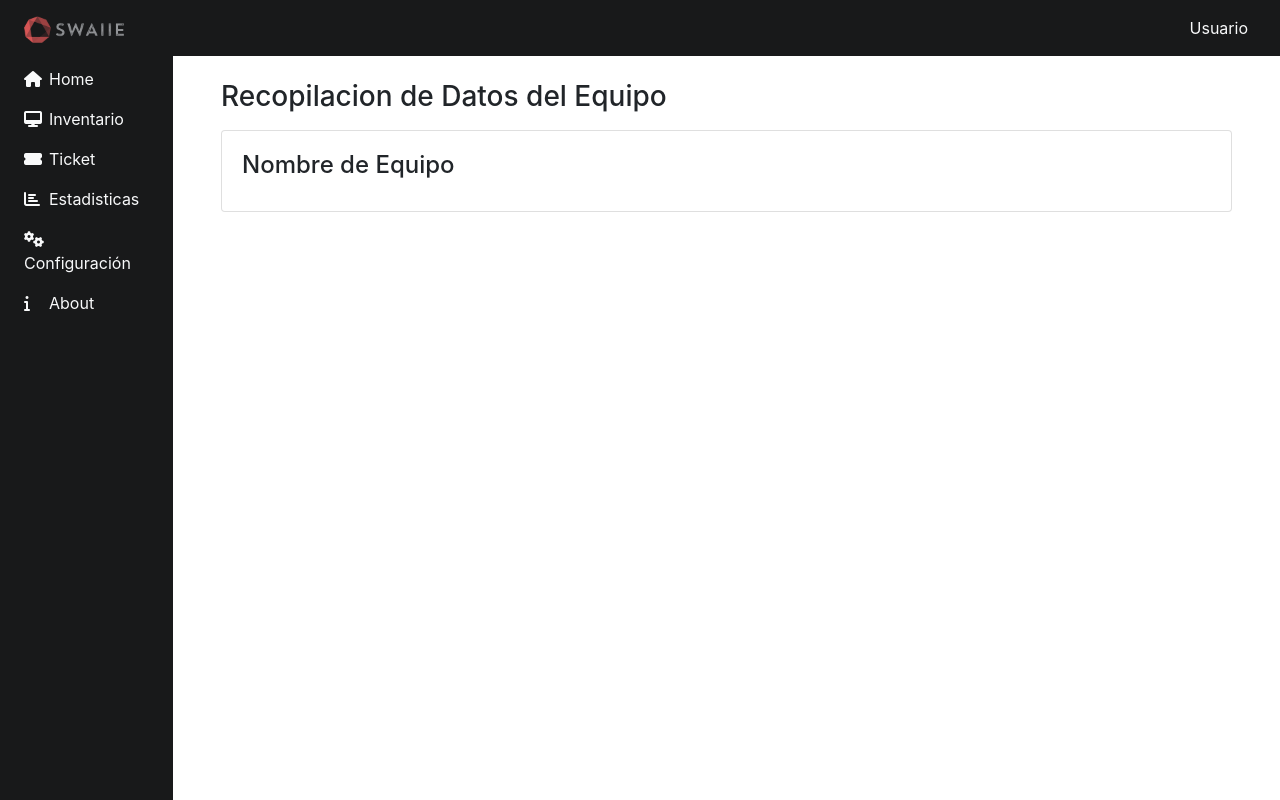
After one commit to Sebastian-123-web/swaiie, a PHP site: page /envio_de_datos.php in a window 1280 px wide. The commit adds this page. Run offline with PHP 8.4, Linux system fonts and the light colour scheme; some libraries are stand-ins or nearby versions.

Commit message:
Pagina de Recopilacion de Datos

```diff
--- a/admin.php
+++ b/admin.php
@@ -16,8 +16,8 @@
         <div>
           <nav>
             <ul class="navbar-nav flex-column">
-              <li class="nav-item mx-4"><a href="#" class="nav-link text-light"><i class="fas fa-home" style="width: 25px;"></i>Home</a></li>
-              <li class="nav-item mx-4"><a href="#" class="nav-link text-light"><i class="fas fa-desktop" style="width: 25px;"></i>Inventario</a></li>
+              <li class="nav-item mx-4"><a href="admin.php" class="nav-link text-light"><i class="fas fa-home" style="width: 25px;"></i>Home</a></li>
+              <li class="nav-item mx-4"><a href="equipo.php" class="nav-link text-light"><i class="fas fa-desktop" style="width: 25px;"></i>Inventario</a></li>
               <li class="nav-item mx-4"><a href="#" class="nav-link text-light"><i class="fas fa-ticket-alt" style="width: 25px;"></i>Ticket</a></li>
               <li class="nav-item mx-4"><a href="#" class="nav-link text-light"><i class="fas fa-chart-bar" style="width: 25px;"></i>Estadisticas</a></li>
               <li class="nav-item mx-4"><a href="#" class="nav-link text-light"><i class="fas fa-cogs" style="width: 25px;"></i>Configuración</a></li>
@@ -33,7 +33,7 @@
         <div class="container-fluid">
           <div class="row">
             <div class="col-lg-9 pl-5 pr-0 py-3">
-              <div class="d-flex justify-content-between p-2">
+              <div class="d-flex justify-content-between py-2">
                 <h1 class="h3">Inventario</h1>
                 <div class="d-flex">
                   <div class="mr-2">
--- /dev/null
+++ b/envio_de_datos.php
@@ -0,0 +1,89 @@
+<!DOCTYPE html>
+<html lang="es" dir="ltr">
+  <head>
+    <meta charset="utf-8">
+    <title>Recopilacion de Datos - Swaiie</title>
+    <link rel="shortcut icon" href="img/icono.png">
+    <link rel="stylesheet" href="https://stackpath.bootstrapcdn.com/bootstrap/4.5.2/css/bootstrap.min.css" integrity="sha384-JcKb8q3iqJ61gNV9KGb8thSsNjpSL0n8PARn9HuZOnIxN0hoP+VmmDGMN5t9UJ0Z" crossorigin="anonymous">
+    <link rel="stylesheet" href="css/swaiie-estilos.css">
+  </head>
+  <body>
+    <div class="d-flex" style="height: 100vh;">
+      <div class="bg-black" style="width: 173px;">
+        <div class="py-3 px-4">
+          <img src="img/logo-swaiie-3.png" alt="" style="width: 100px">
+        </div>
+        <div>
+          <nav>
+            <ul class="navbar-nav flex-column">
+              <li class="nav-item mx-4"><a href="#" class="nav-link text-light"><i class="fas fa-home" style="width: 25px;"></i>Home</a></li>
+              <li class="nav-item mx-4"><a href="#" class="nav-link text-light"><i class="fas fa-desktop" style="width: 25px;"></i>Inventario</a></li>
+              <li class="nav-item mx-4"><a href="#" class="nav-link text-light"><i class="fas fa-ticket-alt" style="width: 25px;"></i>Ticket</a></li>
+              <li class="nav-item mx-4"><a href="#" class="nav-link text-light"><i class="fas fa-chart-bar" style="width: 25px;"></i>Estadisticas</a></li>
+              <li class="nav-item mx-4"><a href="#" class="nav-link text-light"><i class="fas fa-cogs" style="width: 25px;"></i>Configuración</a></li>
+              <li class="nav-item mx-4"><a href="#" class="nav-link text-light"><i class="fas fa-info" style="width: 25px; height: 16px;"></i>About</a></li>
+            </ul>
+          </nav>
+        </div>
+      </div>
+      <div class="" style="width: calc(100% - 173px)">
+        <div class="bg-black p-3 d-flex justify-content-end">
+          <p class="m-0 px-3 text-light">Usuario</p>
+        </div>
+        <div class="">
+          <div class="col-lg-12 pl-5 pr-5 py-3">
+            <div class="py-2">
+              <h1 class="h3">Recopilacion de Datos del Equipo</h1>
+            </div>
+            <div class="card">
+              <div class="card-body">
+                <h4 class="card-title">Nombre de Equipo</h4>
+              </div>
+            </div>
+          </div>
+        </div>
+      </div>
+    </div>
+    <?php
+    /*
+      $cpu = $_GET['cpu'];
+      $serial = $_GET['serial'];
+      $discoint = $_GET['disco'];
+      $discogb = (($discoint/1000)/1000)/1000;
+      $modelo = $_GET['modelo'];
+      $ramint = $_GET['ram'];
+      $ramgb = (($ramint/1000)/1000)/1000;
+      $usuario = $_GET['usuario'];
+      $nomequipo = $_GET['nomequipo'];
+      $os = $_GET['os'];
+
+      echo "
+        Procesador: $cpu <br>
+        Serie: $serial <br>
+        Disco: $discogb <br>
+        Modelo: $modelo <br>
+        RAM: $ramgb <br>
+        Usuario: $usuario <br>
+        Nombre Equipo: $nomequipo <br>
+        Sistema Operativo: $os
+      ";
+      */
+    ?>
+    <script src="https://cdnjs.cloudflare.com/ajax/libs/Chart.js/2.9.3/Chart.min.js"></script>
+    <!-- FONTAWESOME -->
+    <script src="https://kit.fontawesome.com/e20f78cd09.js" crossorigin="anonymous"></script>
+    <!-- BOOTSTRAP -->
+    <script src="https://code.jquery.com/jquery-3.5.1.slim.min.js" integrity="sha384-DfXdz2htPH0lsSSs5nCTpuj/zy4C+OGpamoFVy38MVBnE+IbbVYUew+OrCXaRkfj" crossorigin="anonymous"></script>
+    <script src="https://cdn.jsdelivr.net/npm/popper.js@1.16.1/dist/umd/popper.min.js" integrity="sha384-9/reFTGAW83EW2RDu2S0VKaIzap3H66lZH81PoYlFhbGU+6BZp6G7niu735Sk7lN" crossorigin="anonymous"></script>
+    <script src="https://stackpath.bootstrapcdn.com/bootstrap/4.5.2/js/bootstrap.min.js" integrity="sha384-B4gt1jrGC7Jh4AgTPSdUtOBvfO8shuf57BaghqFfPlYxofvL8/KUEfYiJOMMV+rV" crossorigin="anonymous"></script>
+    <!-- JQUERY -->
+    <script src="https://code.jquery.com/jquery-3.5.1.min.js" integrity="sha256-9/aliU8dGd2tb6OSsuzixeV4y/faTqgFtohetphbbj0=" crossorigin="anonymous"></script>
+    <!-- SWAIIE -->
+
+    <script type="text/javascript">
+    $("#selectall").on("click", function() {
+      $(".case").prop("checked", this.checked);
+    });
+    </script>
+  </body>
+</html>
--- a/js/SesionUsuario.js
+++ b/js/SesionUsuario.js
@@ -10,7 +10,7 @@ $(document).ready(function(){
       success : function(response){
         console.log(response);
         if(response==2){
-          if(window.location.pathname !== "/swaiie/admin.php" && window.location.pathname !== "/swaiie/equipo.php"){
+          if(window.location.pathname !== "/swaiie/admin.php" && window.location.pathname !== "/swaiie/equipo.php" && window.location.pathname !== "/swaiie/envio_de_datos.php"){
             window.location.href = "admin.php";
           }
         }else if(response==1){
```
